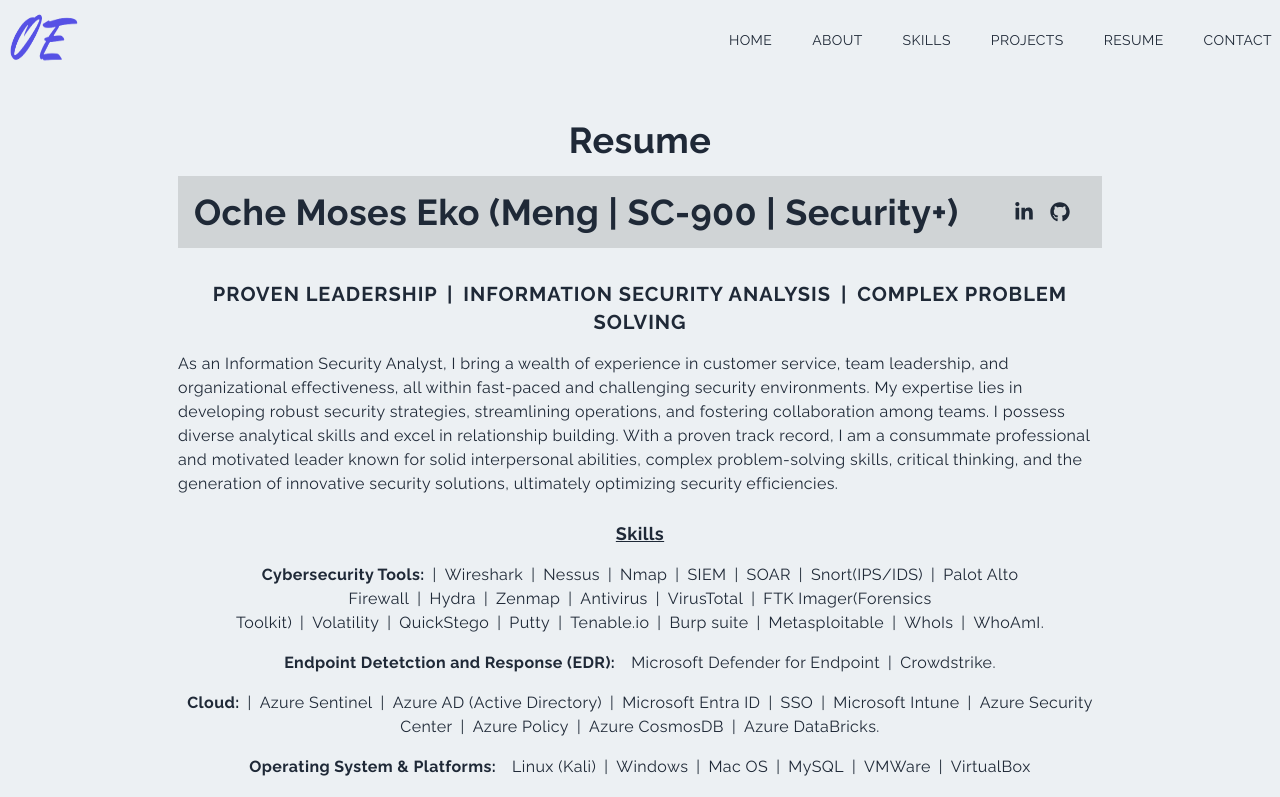
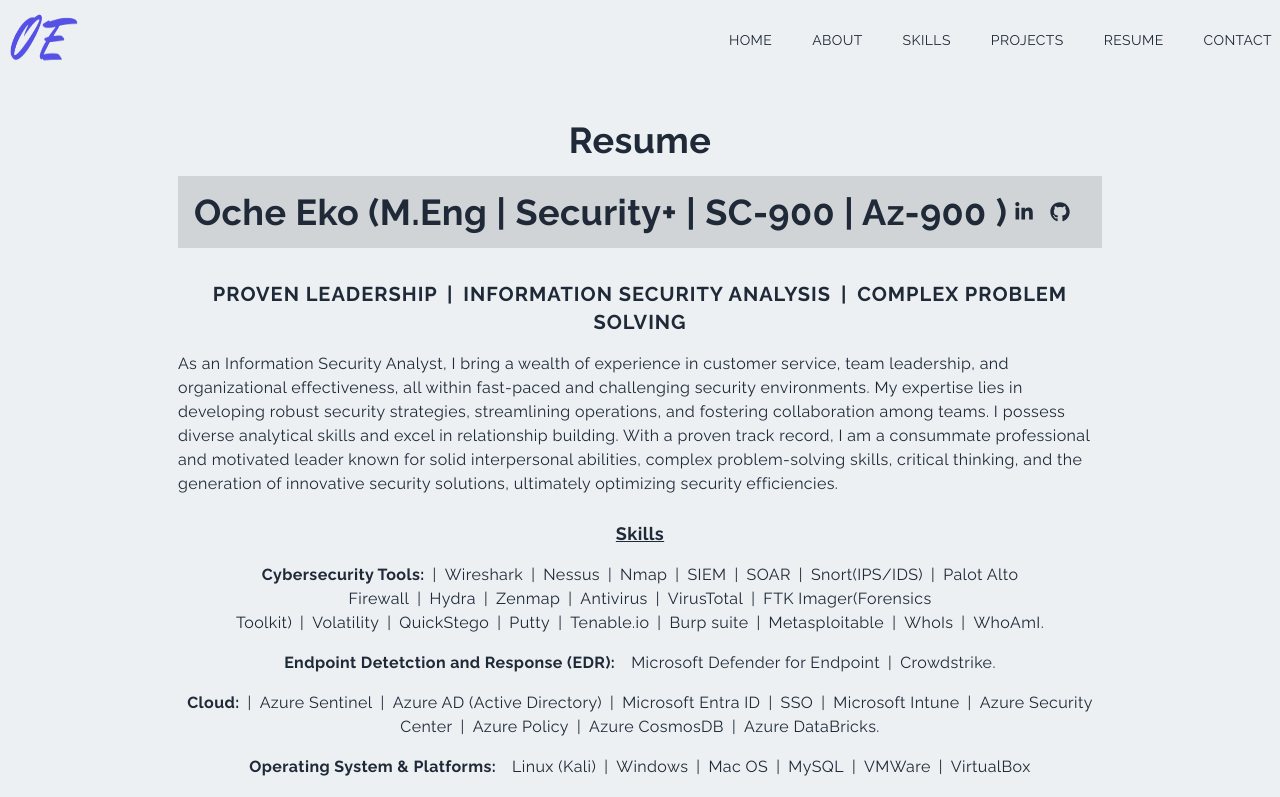
Before and after one commit to unclejames2610/eko-portfolio, a Next.js app: page /resume in a window 1280 px wide. Shown: the top 797 px of the page. Built offline with nearby package versions, Linux system fonts and the light colour scheme.

Commit message:
Update resume.jsx

```diff
--- a/pages/resume.jsx
+++ b/pages/resume.jsx
@@ -18,7 +18,7 @@
         <h2 className="text-center">Resume</h2>
         <div className="bg-[#d0d4d6] my-4 p-4 w-full flex justify-between items-center">
           <h2 className="sm:text-center">
-            Oche Moses Eko (Meng | SC-900 | Security+)
+            Oche Eko (M.Eng | Security+ | SC-900 | Az-900 )
           </h2>
           <div className="flex">
             <a
```
